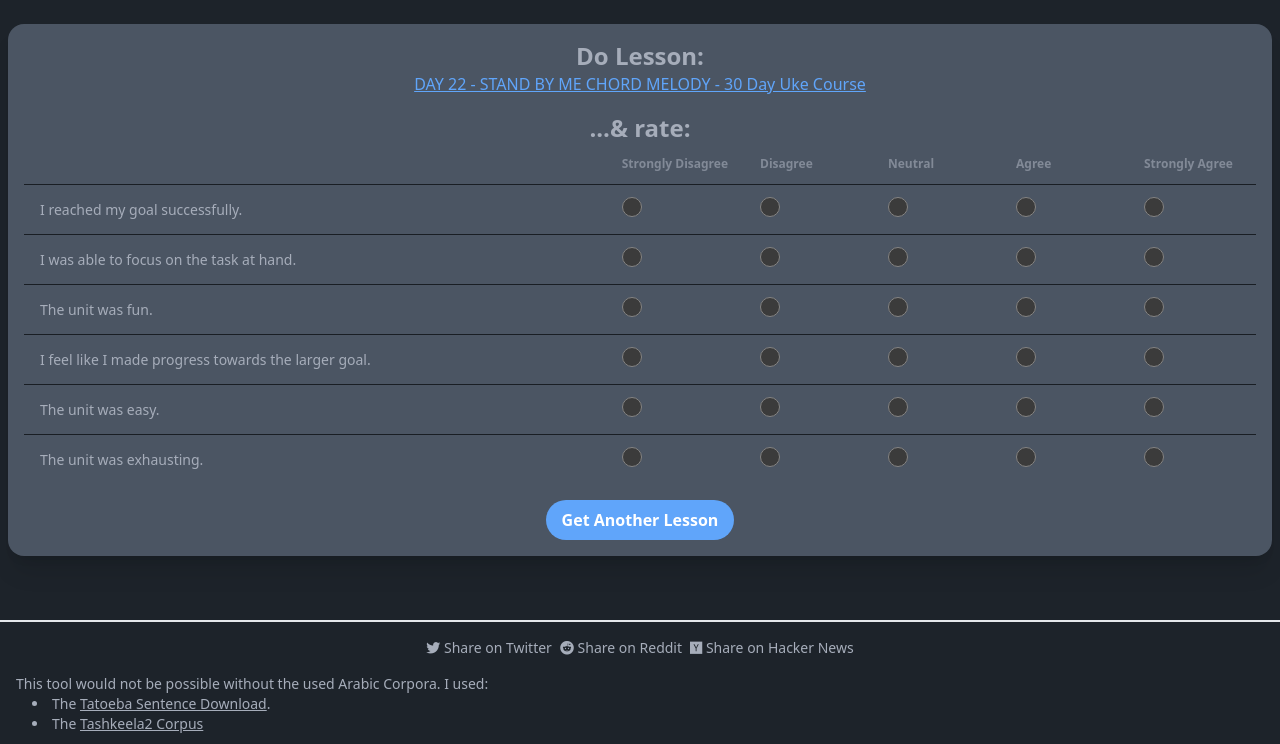
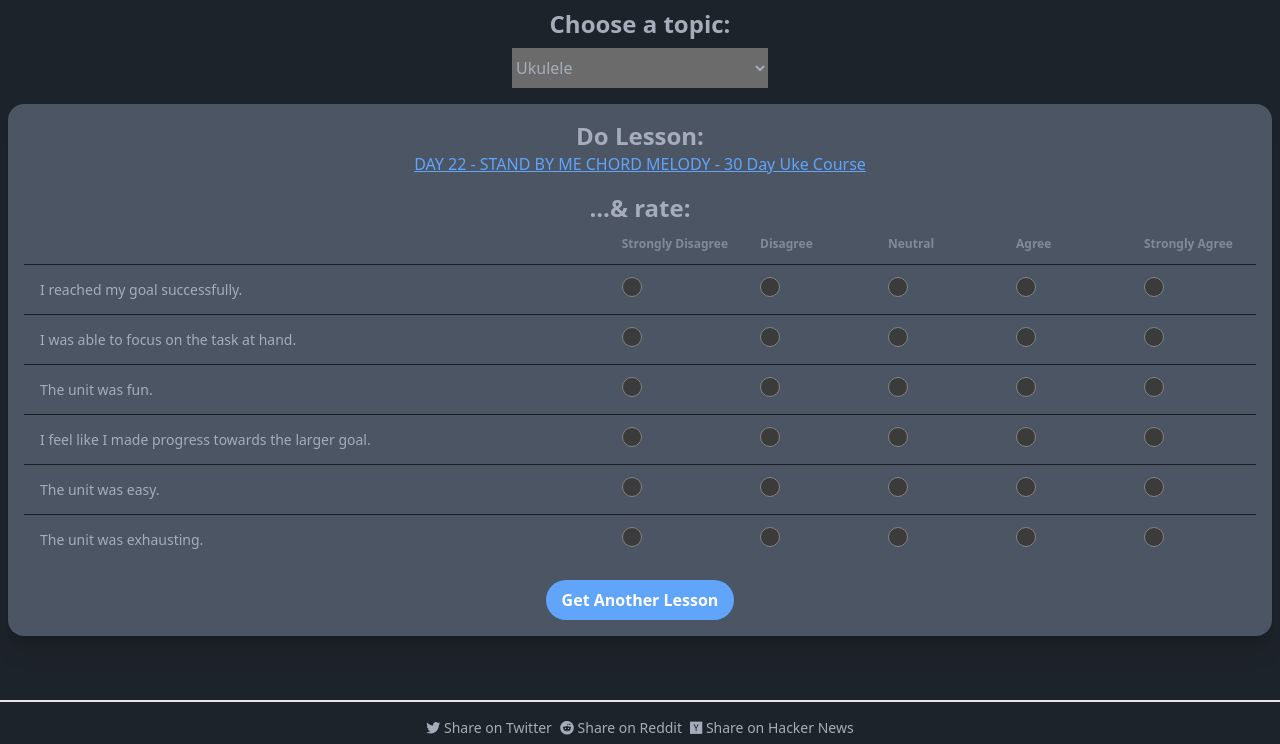
Before and after one commit to koljapluemer/dp-tool, a Vue app: page / in a window 1280 px wide. Shown: the top 744 px of the page. Built offline with nearby package versions, Linux system fonts and the light colour scheme.

Commit message:
add topic selector

```diff
--- a/src/views/Game.vue
+++ b/src/views/Game.vue
@@ -1,14 +1,16 @@
 <script setup>
 import { ref, watch, computed, onMounted } from "vue";
 
-const uke_lessons = [
+const topics = ref({
+  Ukulele: [
     {
       URL: "/watch?v=yBSHVqtEnC8&list=PLJFa3EaocfZnNCDW157HHk5NxE0OKUUZ8&index=1&pp=iAQB",
       Anchor: "DAY 1 - 30 Day Uke Course - SETTING UP",
     },
     {
       URL: "/watch?v=9QXr8yuutTE&list=PLJFa3EaocfZnNCDW157HHk5NxE0OKUUZ8&index=2&pp=iAQB",
-    Anchor: "DAY 2 - 30 Day Uke Course - FINGERPICKING Adele Someone Like You",
+      Anchor:
+        "DAY 2 - 30 Day Uke Course - FINGERPICKING Adele Someone Like You",
     },
     {
       URL: "/watch?v=MGLDb7OBPFk&list=PLJFa3EaocfZnNCDW157HHk5NxE0OKUUZ8&index=3&pp=iAQB",
@@ -62,7 +64,8 @@ const uke_lessons = [
     },
     {
       URL: "/watch?v=8NA-AiWI1q8&list=PLJFa3EaocfZnNCDW157HHk5NxE0OKUUZ8&index=15&pp=iAQB",
-    Anchor: "DAY 15 - 30 Day Uke Course - RAGGAE STRUM AND LEFT HAND MUTING!!",
+      Anchor:
+        "DAY 15 - 30 Day Uke Course - RAGGAE STRUM AND LEFT HAND MUTING!!",
     },
     {
       URL: "/watch?v=q-HTQt2A56A&list=PLJFa3EaocfZnNCDW157HHk5NxE0OKUUZ8&index=16&pp=iAQB",
@@ -124,12 +127,24 @@ const uke_lessons = [
       URL: "/watch?v=btYPJwwFi_c&list=PLJFa3EaocfZnNCDW157HHk5NxE0OKUUZ8&index=30&pp=iAQB",
       Anchor: "Day 30 - I CAN SEE CLEARLY NOW - 30 Day Uke Course",
     },
-];
+  ],
+  Arabic: [
+    {
+      URL: "",
+      Anchor: "Learn Letters",
+    },
+  ],
+});
 
+const currentTopic = ref("Ukulele");
 const randomLesson = ref(0);
 
 const getRandomLesson = () => {
-  randomLesson.value = Math.floor(Math.random() * uke_lessons.length);
+  // make sure to filter topic list to only include lessons from current topic's list
+  const lessonsOfCurrentTopic = topics.value[currentTopic.value];
+  // pick lesson:
+  const randomIndex = Math.floor(Math.random() * lessonsOfCurrentTopic.length);
+  randomLesson.value = lessonsOfCurrentTopic[randomIndex];
 };
 getRandomLesson();
 
@@ -144,30 +159,33 @@ const likertQuestions = [
 </script>
 
 <template>
+  <!-- dropdown with all lesson topics -->
+  <div class="flex flex-col justify-center items-center">
+    <label for="topic" class="font-bold text-2xl">Choose a topic:</label>
+    <select
+      v-model="currentTopic"
+      name="topic"
+      id="topic"
+      class="w-64 h-10 mt-2"
+      @change="getRandomLesson()"
+    >
+      <option v-for="(lessons, topic) in topics" :key="topic" :value="topic">
+        {{ topic }}
+      </option>
+    </select>
+  </div>
   <div
     class="card bg-gray-600 shadow-xl my-4 p-4 flex flex-col justify-start items-center w-full max-w-screen-2xl"
     style="min-height: 390px"
   >
-    <ul v-if="False">
-      <li v-for="lesson in uke_lessons" :key="lesson.URL">
+    <!-- RANDOM LESSON -->
+    <h2 class="font-bold text-2xl">Do Lesson:</h2>
     <a
-          :href="'https://www.youtube.com' + lesson.URL"
+      :href="'https://www.youtube.com' + randomLesson.URL"
       target="_blank"
       class="text-blue-400 underline"
     >
-          {{ lesson.Anchor }}
-        </a>
-      </li>
-    </ul>
-
-    <!-- RANDOM LESSON -->
-    <h2 class="font-bold text-2xl">Do Lesson:</h2>
-    <a
-      :href="'https://www.youtube.com' + uke_lessons[randomLesson].URL"
-      target="_blank"
-      class="text-blue-400 underline"
-    >
-      {{ uke_lessons[randomLesson].Anchor }}
+      {{ randomLesson.Anchor }}
     </a>
 
     <h2 class="font-bold text-2xl mt-4">...& rate:</h2>
```
Lines whose indentation alone changed are shown as unchanged.
